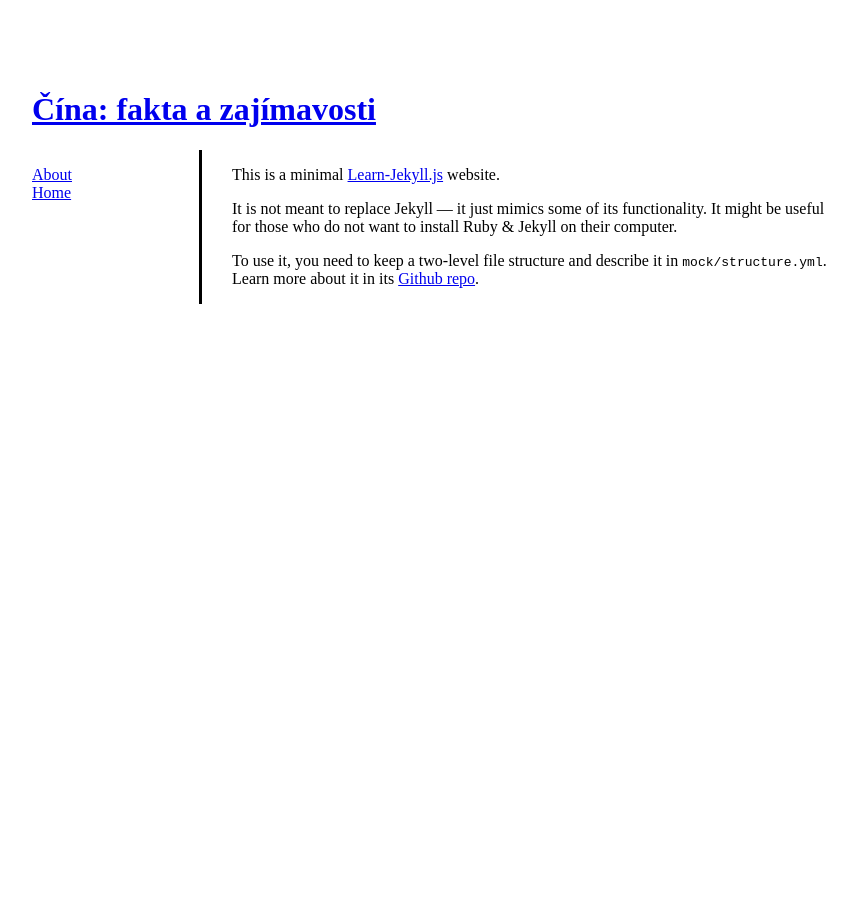
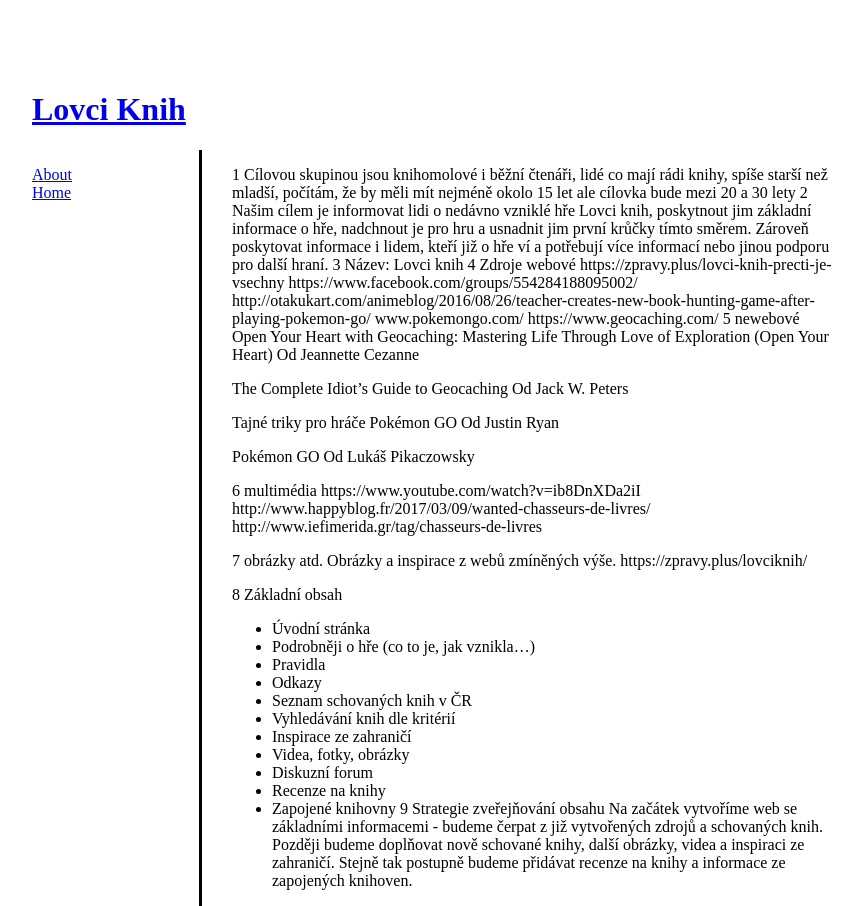
Before and after one commit to TerezaP/TerezaP.github.io, a Jekyll site: the page built from about.md, in a window 1280 px wide. Shown: the whole page, without its empty margins (208-1067 px from the left). Built offline with Jekyll 4.4.1, drawn with Linux system fonts in a browser that asks for light colours.

Commit message:
Změna na Lovci Knih
přeměna tématu, about a o týmu

```diff
--- a/_config.yml
+++ b/_config.yml
@@ -13,7 +13,7 @@
 # you will see them accessed via {{ site.title }}, {{ site.email }}, and so on.
 # You can create any custom variable you would like, and they will be accessible
 # in the templates via {{ site.myvariable }}.
-title: "Čína: fakta a zajímavosti"
+title: "Lovci Knih"
 email: your-email@domain.com
 description: > # this means to ignore newlines until "baseurl:"
   Write an awesome description for your new site here. You can edit this
--- a/about.md
+++ b/about.md
@@ -3,8 +3,48 @@ layout: page
 title: About
 ---
 
-This is a minimal [Learn-Jekyll.js](https://github.com/jan-martinek/learn-jekyll) website.
+1 Cílovou skupinou jsou knihomolové i běžní čtenáři, lidé co mají rádi knihy, spíše starší než mladší, počítám, že by měli mít nejméně okolo 15 let ale cílovka bude mezi 20 a 30 lety
+2 Našim cílem je informovat lidi o nedávno vzniklé hře Lovci knih, poskytnout jim základní informace o hře, nadchnout je pro hru a usnadnit jim první krůčky tímto směrem. Zároveň poskytovat informace i lidem, kteří již o hře ví a potřebují více informací nebo jinou podporu pro další hraní.
+3 Název: Lovci knih
+4 Zdroje webové
+https://zpravy.plus/lovci-knih-precti-je-vsechny
+https://www.facebook.com/groups/554284188095002/
+http://otakukart.com/animeblog/2016/08/26/teacher-creates-new-book-hunting-game-after-playing-pokemon-go/
+www.pokemongo.com/
+https://www.geocaching.com/
+5 newebové
+Open Your Heart with Geocaching: Mastering Life Through Love of Exploration (Open Your Heart)
+Od Jeannette Cezanne
 
-It is not meant to replace Jekyll — it just mimics some of its functionality. It might be useful for those who do not want to install Ruby & Jekyll on their computer.
+The Complete Idiot's Guide to Geocaching
+Od Jack W. Peters
 
-To use it, you need to keep a two-level file structure and describe it in `mock/structure.yml`. Learn more about it in its [Github repo](https://github.com/jan-martinek/learn-jekyll).
+Tajné triky pro hráče Pokémon GO
+Od Justin Ryan
+
+Pokémon GO
+Od Lukáš Pikaczowsky
+
+6 multimédia
+https://www.youtube.com/watch?v=ib8DnXDa2iI
+http://www.happyblog.fr/2017/03/09/wanted-chasseurs-de-livres/
+http://www.iefimerida.gr/tag/chasseurs-de-livres
+
+7 obrázky atd.
+Obrázky a inspirace z webů zmíněných výše.
+https://zpravy.plus/lovciknih/
+
+8 Základní obsah
+-	Úvodní stránka
+-	Podrobněji o hře (co to je, jak vznikla…)
+-	Pravidla
+-	Odkazy
+-	Seznam schovaných knih v ČR
+-	Vyhledávání knih dle kritérií
+-	Inspirace ze zahraničí
+-	Videa, fotky, obrázky
+-	Diskuzní forum
+-	Recenze na knihy
+-	Zapojené knihovny
+9 Strategie zveřejňování obsahu
+Na začátek vytvoříme web se základními informacemi - budeme čerpat z již vytvořených zdrojů a schovaných knih. Později budeme doplňovat nově schované knihy, další obrázky, videa a inspiraci ze zahraničí. Stejně tak postupně budeme přidávat recenze na knihy a informace ze zapojených knihoven.
```
Also changed, not shown: _posts/2017-04-09-mapa-ciny.md (deleted, +0 -17 lines), _posts/2017-04-17-tym.md (added, +10 -0 lines).
